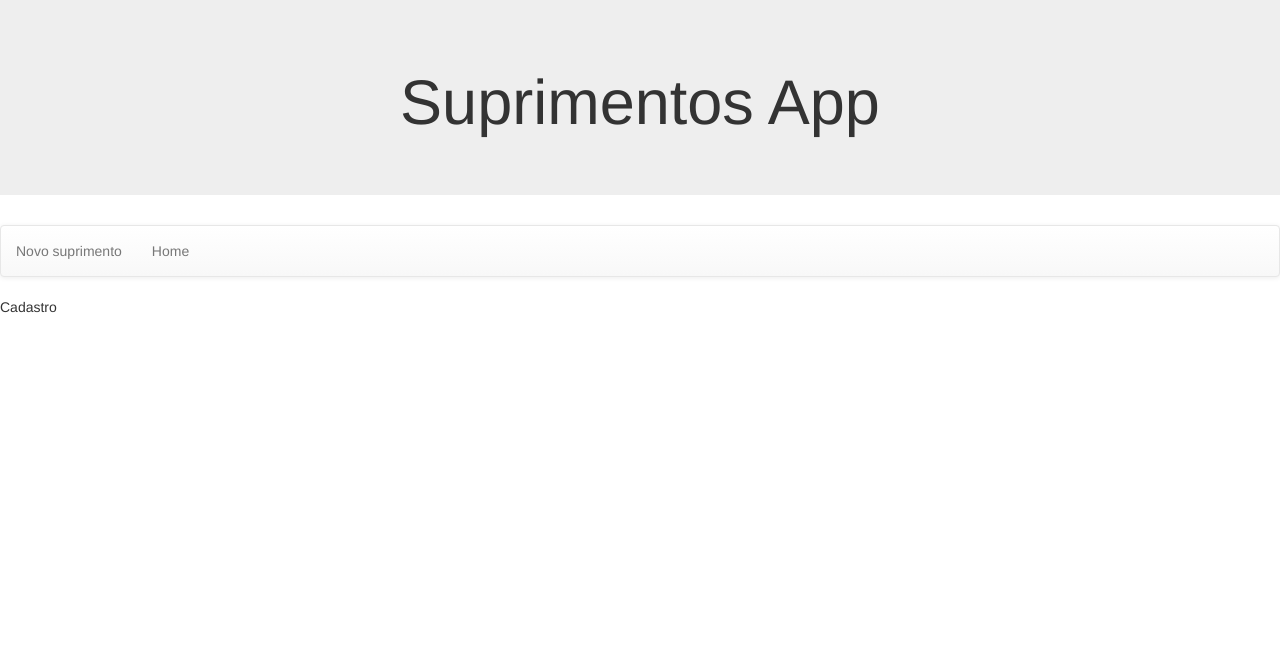
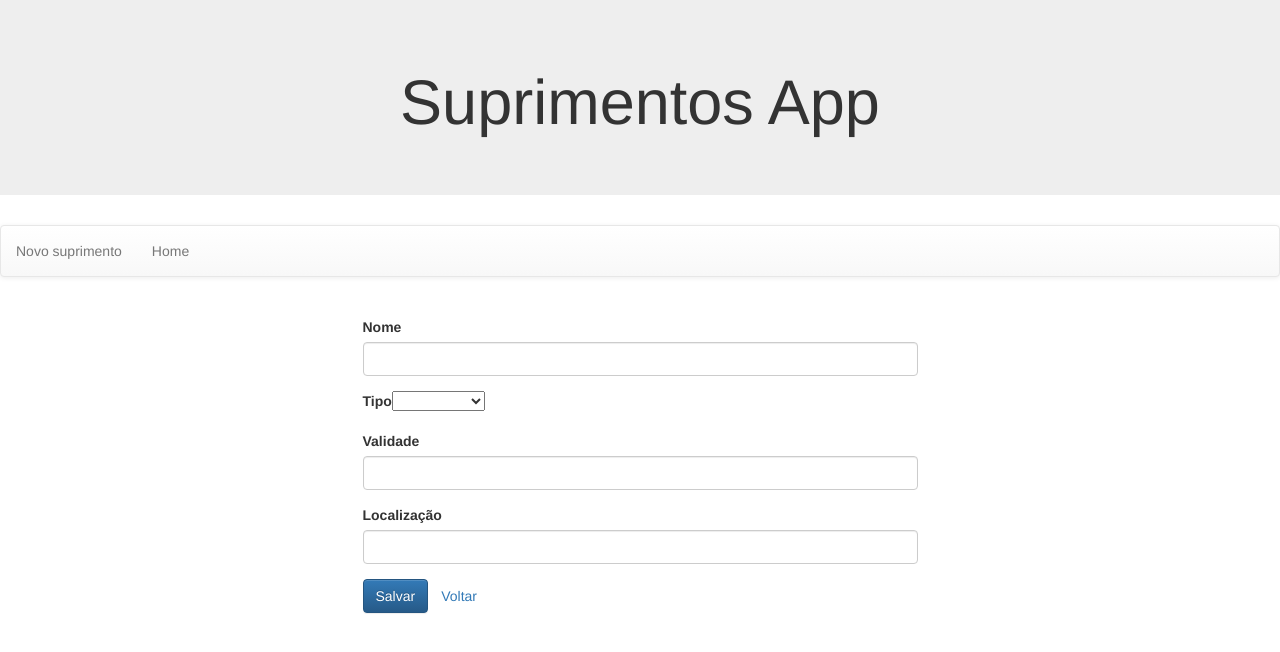
Before and after one commit to victorserpac/supplies-ui, an Angular app: page /cadastro in a window 1280 px wide. Shown: the top 652 px of the page. Built offline with nearby package versions, Linux system fonts and the light colour scheme.

Commit message:
Create a basic registration form

```diff
--- a/src/app/app.module.ts
+++ b/src/app/app.module.ts
@@ -2,6 +2,8 @@ import { BrowserModule } from '@angular/platform-browser';
 import { NgModule } from '@angular/core';
 import { FormsModule } from '@angular/forms';
 import { HttpModule } from '@angular/http';
+import { SupplyModule } from './supply/supply.module';
+
 import { routing } from './app.routes';
 
 import { AppComponent } from './app.component';
@@ -16,7 +18,8 @@ import { SupplyRegistrationComponent } from './supply-registration/supply-regist
     BrowserModule,
     FormsModule,
     HttpModule,
-    routing
+    routing,
+    SupplyModule
   ],
   providers: [],
   bootstrap: [ AppComponent ]
--- a/src/app/supply-registration/supply-registration.component.html
+++ b/src/app/supply-registration/supply-registration.component.html
@@ -1 +1,33 @@
-Cadastro
+<div class="container">
+  <h2 class="text-center">{{ supply.name }}</h2>
+
+  <form (submit)="register( $event )" class="row">
+    <div class="col-md-6 col-md-offset-3">
+
+      <div class="form-group">
+        <label>Nome</label>
+        <input name="name" [(ngModel)]="supply.name" class="form-control" autocomplete="off">
+      </div>
+
+      <div class="form-group">
+        <label>Tipo</label>
+        <select [ngModel]="supply.type" (ngModelChange)="onChange( $event )" name="type">
+          <option [value]="type" *ngFor="let type of types">{{ type }}</option>
+        </select>
+      </div>
+
+      <div class="form-group">
+        <label>Validade</label>
+        <input name="validate" [(ngModel)]="supply.validate" class="form-control" autocomplete="off">
+      </div>
+
+      <div class="form-group">
+        <label>Localização</label>
+        <input name="location" [(ngModel)]="supply.location" class="form-control" autocomplete="off">
+      </div>
+
+      <button class="btn btn-primary" type="submit" name="button">Salvar</button>
+      <a [routerLink]="['']" class="btn">Voltar</a>
+    </div>
+  </form>
+</div>
--- a/src/app/supply-registration/supply-registration.component.ts
+++ b/src/app/supply-registration/supply-registration.component.ts
@@ -1,4 +1,5 @@
 import { Component, OnInit } from '@angular/core';
+import { SupplyComponent } from '../supply/supply.component';
 
 @Component({
   selector: 'app-supply-registration',
@@ -7,9 +8,32 @@ import { Component, OnInit } from '@angular/core';
 })
 export class SupplyRegistrationComponent implements OnInit {
 
-  constructor() { }
+  supply = new SupplyComponent();
+  types = [
+    '',
+    'proteína',
+    'carboidrato',
+    'vitamina'
+  ];
+
+  constructor() {
+    console.log( this.supply );
+  }
 
   ngOnInit() {
   }
 
+  onChange( newValue ) {
+    console.log(newValue);
+    this.supply.type = newValue;
+  }
+
+  register( event ) {
+
+    event.preventDefault();
+
+    console.log( event );
+    console.log( this.supply );
+  }
+
 }
```
